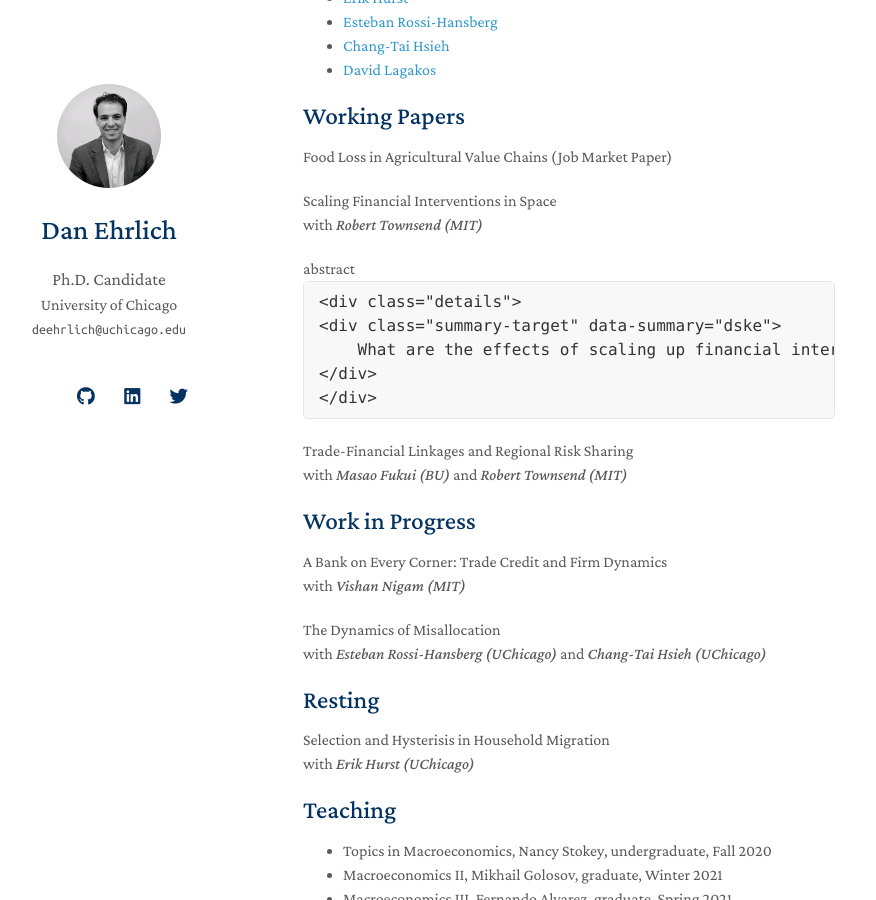
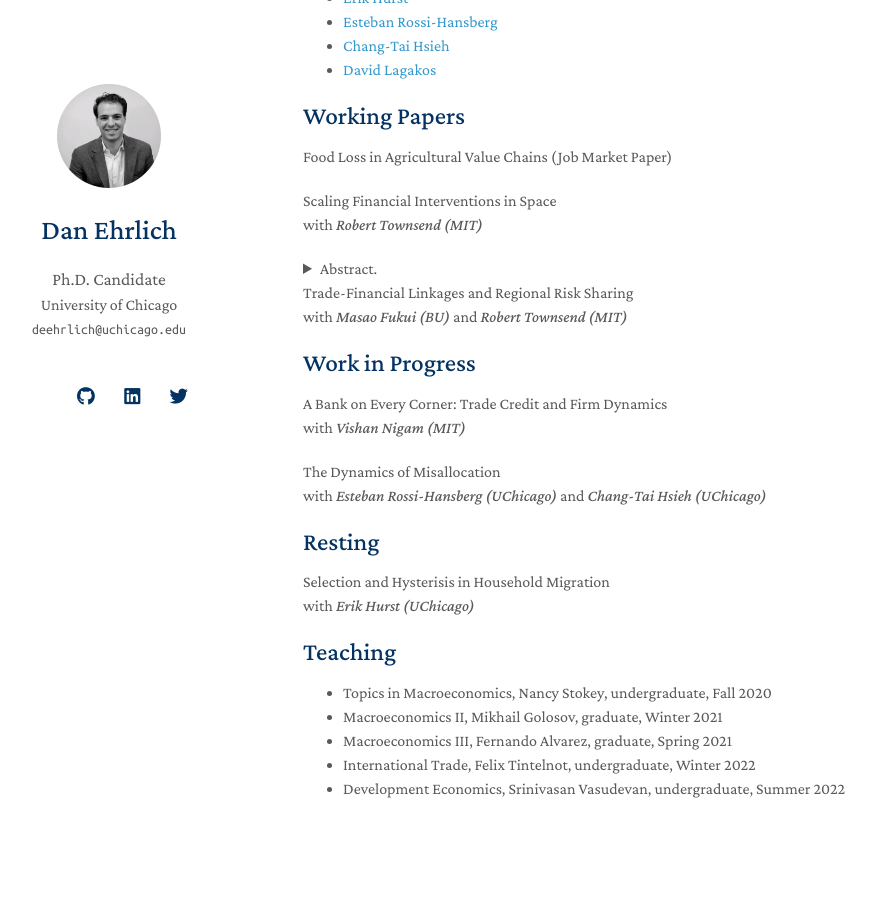
Before and after one commit to danielehrlich/danielehrlich.github.io, a Jekyll site: the page built from index.md, in a window 1280 px wide and 900 px high, scrolled down 373 px. Shown: the whole window, without its empty margins (167-1043 px from the left). Built offline with Jekyll 4.4.1, drawn with Linux system fonts in a browser that asks for light colours; nearby versions of some CDN libraries; a style sheet for code colours, icons or effects is not loaded; our own code applies the rules of GitHub Pages for plain Markdown files.

Commit message:
Update index.md

```diff
--- a/index.md
+++ b/index.md
@@ -22,14 +22,12 @@ Food Loss in Agricultural Value Chains (Job Market Paper)
 
 Scaling Financial Interventions in Space
 with *Robert Townsend (MIT)*
-<nav>
-    <div class="summary" data-nav="dske">abstract</div>
-    </nav>
-    <div class="details">
-    <div class="summary-target" data-summary="dske">
-        What are the effects of scaling up financial interventions in space? We investigate this question in the context of Thailand's ‘Million Baht Village Fund' program, using quasi-natural variation in credit per household at the village level and an extensive administrative village census. We find significant village-level impacts of credit and credit spillovers to neighboring villages. Credit spillovers dominate the direct effects, where heterogeneity in credit spillovers is a function of the local spatial configuration of villages. We find that migration between villages rather than trade or capital flows is the primary source of spillovers. We develop a dynamic spatial model with migration to interpret and explain the spatial and general equilibrium effects we find in the data. Model predictions align with the empirical results and suggest uneven welfare gains by wealth and agent type. Spatial spillovers generate welfare trade-offs between occupations, raising wages to benefit workers and at a cost to entrepreneurs. Counterfactual distribution of credit minimizes entrepreneur-worker trade-offs and yields welfare gains over the actual intervention.
-    </div>
-    </div>
+<details>
+<summary>Abstract.</summary>
+
+    What are the effects of scaling up financial interventions in space? We investigate this question in the context of Thailand's ‘Million Baht Village Fund' program, using quasi-natural variation in credit per household at the village level and an extensive administrative village census. We find significant village-level impacts of credit and credit spillovers to neighboring villages. Credit spillovers dominate the direct effects, where heterogeneity in credit spillovers is a function of the local spatial configuration of villages. We find that migration between villages rather than trade or capital flows is the primary source of spillovers. We develop a dynamic spatial model with migration to interpret and explain the spatial and general equilibrium effects we find in the data. Model predictions align with the empirical results and suggest uneven welfare gains by wealth and agent type. Spatial spillovers generate welfare trade-offs between occupations, raising wages to benefit workers and at a cost to entrepreneurs. Counterfactual distribution of credit minimizes entrepreneur-worker trade-offs and yields welfare gains over the actual intervention.
+
+</details>
 
 Trade-Financial Linkages and Regional Risk Sharing
 with *Masao Fukui (BU)* and *Robert Townsend (MIT)*
```
